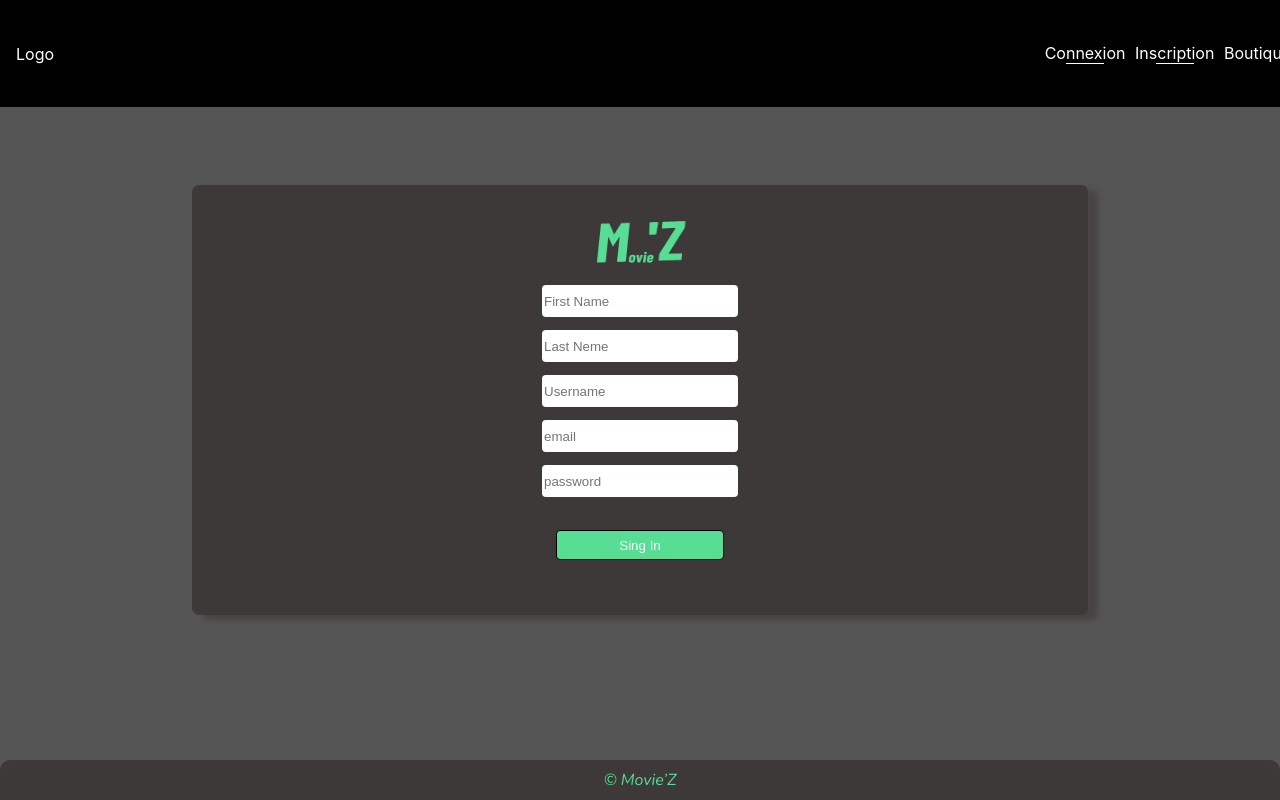
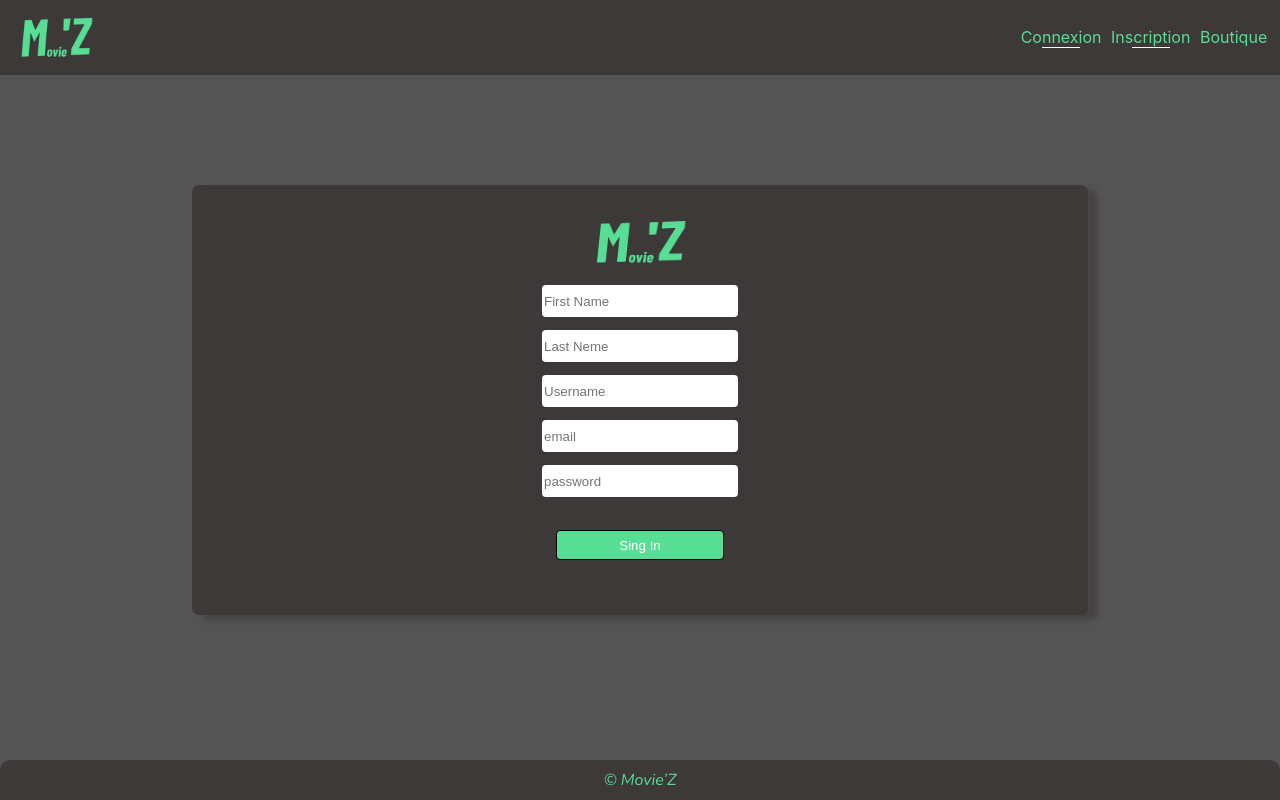
Before and after one commit to yanisdj95/MovieZ, a React (Create React App) app in the folder moviez/: page / in a window 1280 px wide. Built offline with nearby package versions, Linux system fonts and the light colour scheme; the HTML template or start-up script is replaced by a standard one.

Commit message:
Navbar v1.0.0

```diff
--- a/moviez/src/components/navbar/index.js
+++ b/moviez/src/components/navbar/index.js
@@ -1,5 +1,7 @@
 import styled from "styled-components";
 import { useState } from "react";
+import logo from '../../img/MZ.png';
+
 const Navbar = () =>{
     const [showLinks, setShowLinks] = useState(false)
 
@@ -11,16 +13,16 @@ const Navbar = () =>{
     return(
             <StyledNavbar showLinks={showLinks}>
                 <StyledDivLogo>
-                    Logo
+                    <StyledLogo src={logo}></StyledLogo>
                 </StyledDivLogo>
                 <StyledList showLinks={showLinks}>
-                    <StyledElementNav>
+                    <StyledElementNav showLinks={showLinks}>
                         <StyledLink>Connexion</StyledLink>
                     </StyledElementNav>
-                    <StyledElementNav>
+                    <StyledElementNav showLinks={showLinks}>
                         <StyledLink>Inscription</StyledLink>
                     </StyledElementNav>
-                    <StyledElementNav>
+                    <StyledElementNav showLinks={showLinks}>
                         <StyledLink>Boutique</StyledLink>
                     </StyledElementNav>
                 </StyledList>
@@ -38,21 +40,26 @@ const StyledNavbar = styled.nav`
     flex-wrap: wrap;
     align-items: center;
     justify-content: space-between;
-    padding: 1rem;
+    padding-left: 1rem;
     position: fixed;
     width: 100%;
     min-height: 75px;
-    background-color: black;
-    color:white;
+    background-color: #3D3939;
+    color:#58DD94;
 `
 
 const StyledDivLogo = styled.div`
 
 `
 
+const StyledLogo = styled.img`
+    width:80px;
+    z-index: 10;
+`
+
 const StyledList = styled.ul`
     list-style: none;
-    padding: 0;
+    padding-right:3vh;
     margin: 0;
     display: flex;
     @media screen and (max-width:767px) {
@@ -70,13 +77,31 @@ const StyledList = styled.ul`
             props.showLinks ? props.showLinks : '100%'};
         bottom: 0;
         height: 100%;
-        background-color:black;
         padding:2rem;
+        padding-right: 0;
+        background-color: #3D3939;
         transition: all 0.8s ease-out;
     }
 `
 
 const StyledElementNav = styled.li`
+    @media screen and (max-width:767px) {
+        transform: translateY(100vh);
+        transform: ${props =>
+            props.showLinks ? props.showLinks : "translateY(0)"};
+        &:first-child {
+            transition: ${props =>
+                props.showLinks ? props.showLinks : "all 1s ease-out"};
+        }
+        &:nth-child(2) {
+            transition: ${props =>
+                props.showLinks ? props.showLinks : "all 1.15s ease-out"};
+        }
+        &:nth-child(3) {
+            transition: ${props =>
+            props.showLinks ? props.showLinks : "all 1.3s ease-out"};
+        }
+        }
         &:after{
             content:"";
             display:block;
@@ -87,6 +112,7 @@ const StyledElementNav = styled.li`
         }
         &:last-child:after{
             display:none;
+        }
     }
 `
 
--- a/moviez/src/components/singInForm/index.js
+++ b/moviez/src/components/singInForm/index.js
@@ -80,7 +80,7 @@ const StyledDiv = styled.div`
     width:250px;
     height:100%;
     display:flex;
-    aligh-items:center;
+    align-items:center;
     flex-direction:column;
     box-sizing:border-box;
     padding-left:5px;
@@ -90,7 +90,7 @@ const StyledDiv = styled.div`
 const StyledDiv2 = styled.div`
     width:100%;
     display:flex;
-    aligh-items:center;
+    align-items:center;
     justify-content:center;
 `
 
```
Lines whose indentation alone changed are shown as unchanged.
